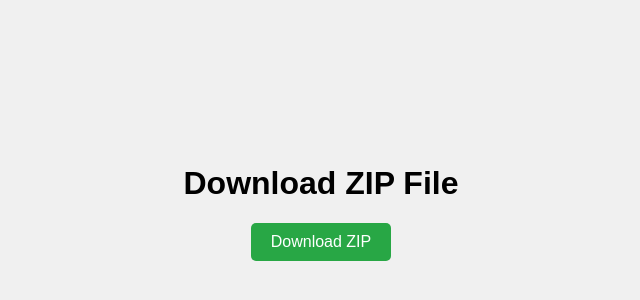
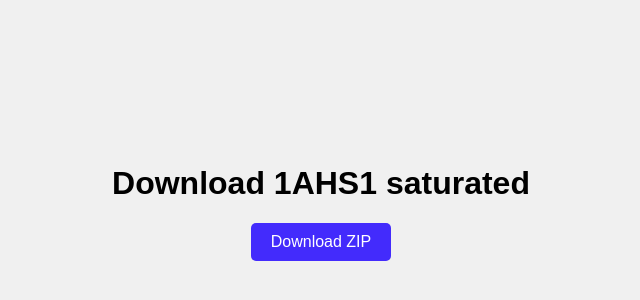
Before and after one commit to Rahatkh69/instantattend, a plain HTML site: page index.html in a window 1280 px wide. Shown: the part 206-506 px from the top of the page, without its empty margins (319-959 px from the left). Drawn offline with Linux system fonts and the light colour scheme.

Commit message:
Update index.html

```diff
--- a/index.html
+++ b/index.html
@@ -3,7 +3,7 @@
 <head>
   <meta charset="UTF-8">
   <meta name="viewport" content="width=device-width, initial-scale=1.0">
-  <title>Download ZIP</title>
+  <title>Pack</title>
   <style>
     body {
       font-family: Arial, sans-serif;
@@ -19,7 +19,7 @@
     button {
       padding: 10px 20px;
       font-size: 16px;
-      background-color: #28a745;
+      background-color: #432bfc;
       color: white;
       border: none;
       border-radius: 5px;
@@ -32,7 +32,7 @@
 </head>
 <body>
   <div class="container">
-    <h1>Download ZIP File</h1>
+    <h1>Download 1AHS1 saturated</h1>
     <button onclick="downloadZip()">Download ZIP</button>
   </div>
 
```
